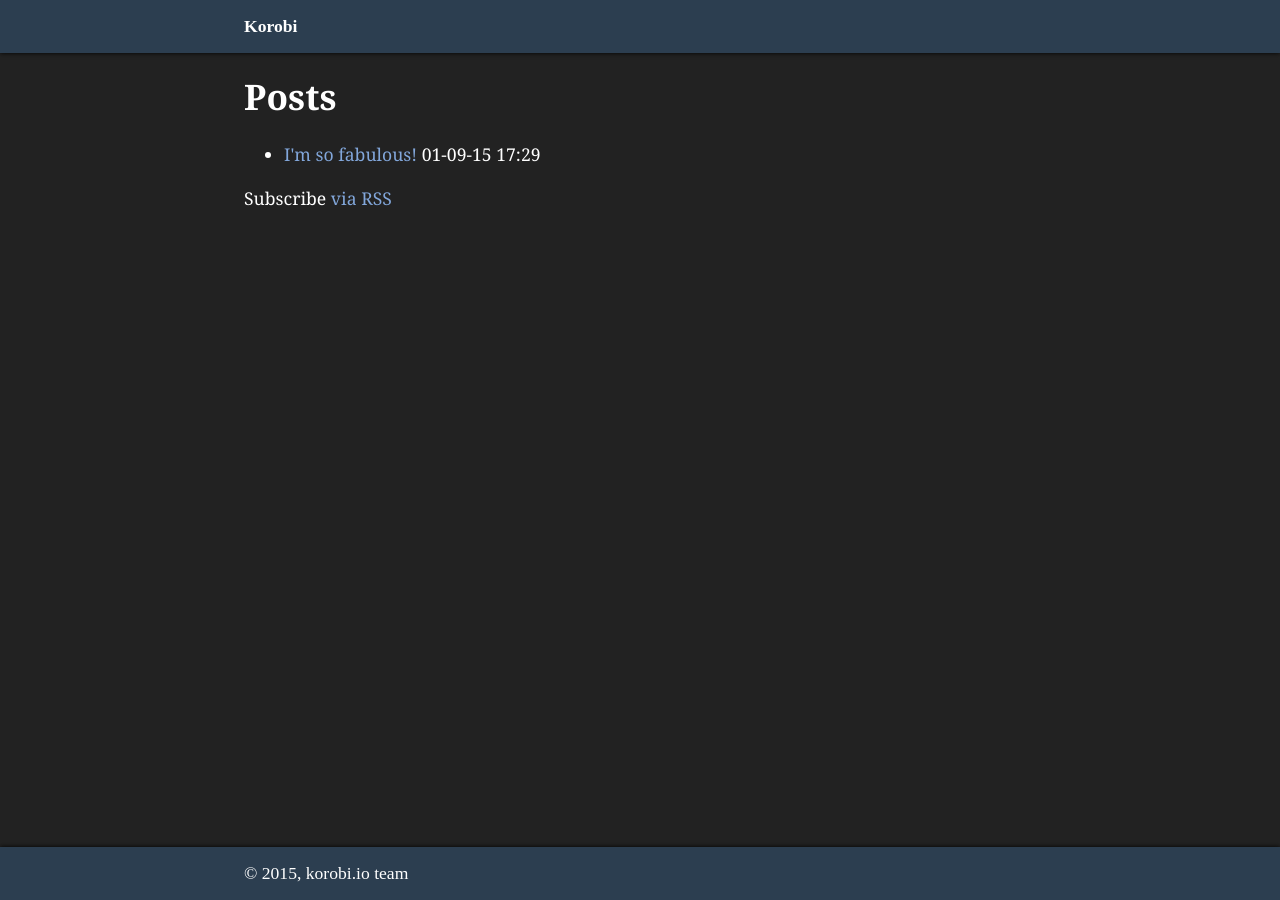
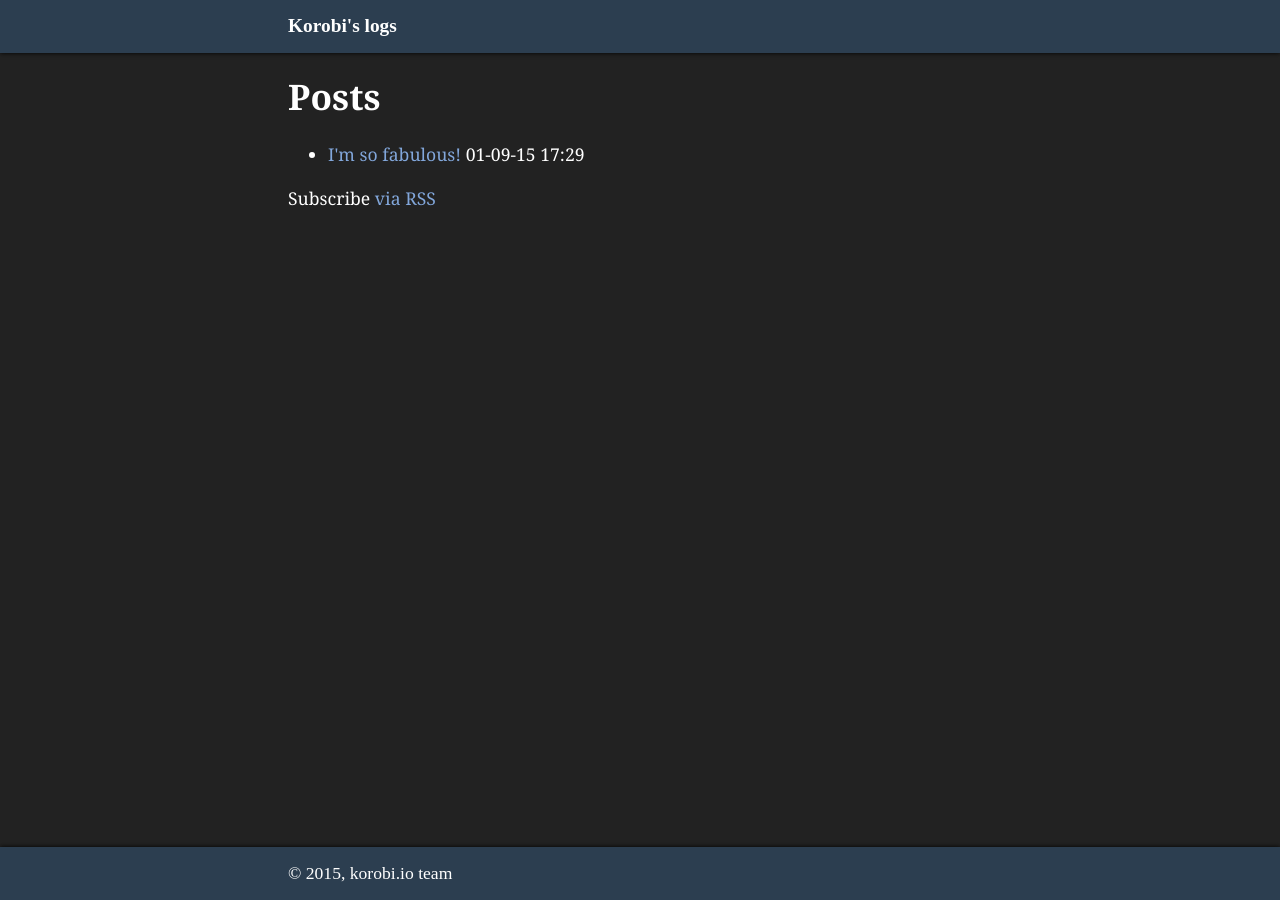
Before and after one commit to korobi/weblog, a Jekyll site: the page built from index.html, in a window 1280 px wide. Built offline with Jekyll 4.4.1, drawn with Linux system fonts in a browser that asks for light colours.

```diff
--- a/_includes/header.html
+++ b/_includes/header.html
@@ -1,5 +1,5 @@
 <nav class="upper-layer">
     <div class="content">
-        <header><a href="{{ site.url }}">Korobi</a></header>
+        <header><a href="{{ site.url }}">{{ site.title }}</a></header>
     </div>
 </nav>
--- a/_sass/_layout.scss
+++ b/_sass/_layout.scss
@@ -1,7 +1,7 @@
 .content {
     margin-left: auto;
     margin-right: auto;
-    max-width: 45rem;
+    max-width: 40rem;
 }
 
 .upper-layer {
@@ -18,7 +18,7 @@
 }
 
 nav header {
-    font-size: 1rem;
+    font-size: 1.1rem;
     font-weight: bold;
 }
 
```
